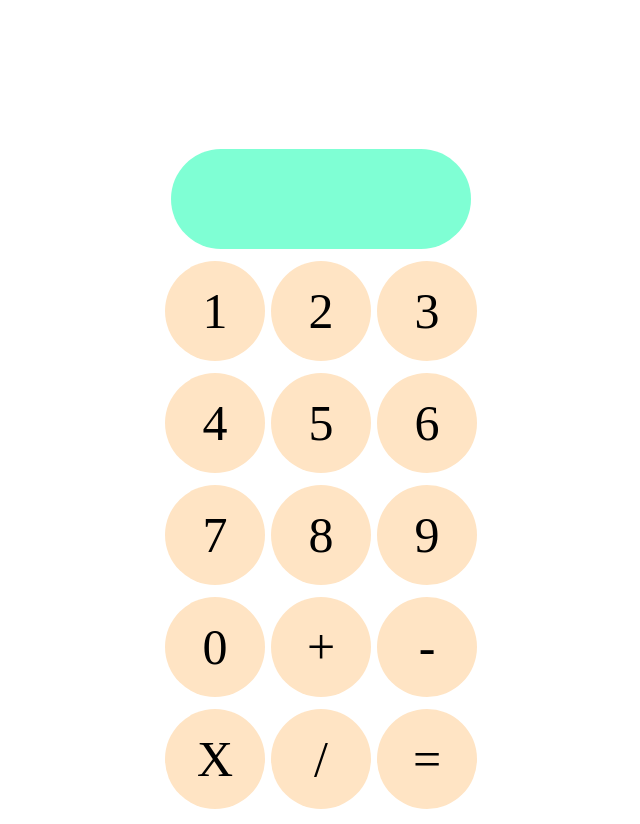
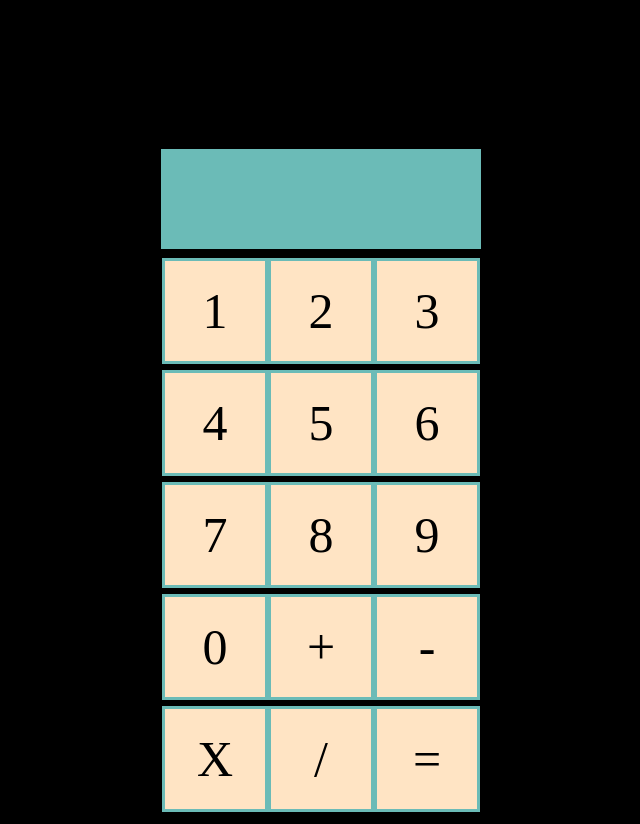
Before and after one commit to DevanshSingh101/odinCalculator, a plain HTML site: page index.html in a window 1280 px wide. Shown: the whole page, without its empty margins (319-959 px from the left). Drawn offline with Linux system fonts and the light colour scheme.

Commit message:
Fixed styling v2

```diff
--- a/script.js
+++ b/script.js
@@ -44,6 +44,7 @@ boxAll.forEach(
         operator = id;
 
         if(operatorClicked == 0){
+
             //Type in display
             display_p.innerHTML += id;
 
--- a/styles.css
+++ b/styles.css
@@ -3,6 +3,10 @@
     flex-direction: column;
     align-items: center;
     justify-content: center;
+}
+
+body{
+    background-color: black;
 }
 
 * {
@@ -13,6 +17,7 @@
 
 .calc {
     padding-top: 140px;
+    background-color: rgb(0, 0, 0);
 }
 
 :root {
@@ -29,25 +34,26 @@
 } */
 
 .calcDisplay {
-    width: var(--width);
+    width: 320px;
     height: 100px;
     display: flex;
     flex-direction: row;
     align-items:end;
     justify-content: end;
-    background-color: aquamarine;
-    border-radius: 50px;
+    background-color: rgb(107, 187, 183);
+
 }
 
 .hori {
     flex-direction: row;
+    background-color: rgb(107, 187, 183);
 }
 
 .box {
     height:100px;
     width: 100px;
     background-color: bisque;
-    border-radius: 50px;
+    /* border-radius: 50px; */
     /* border: 0.01px solid black; */
 }
 
```
